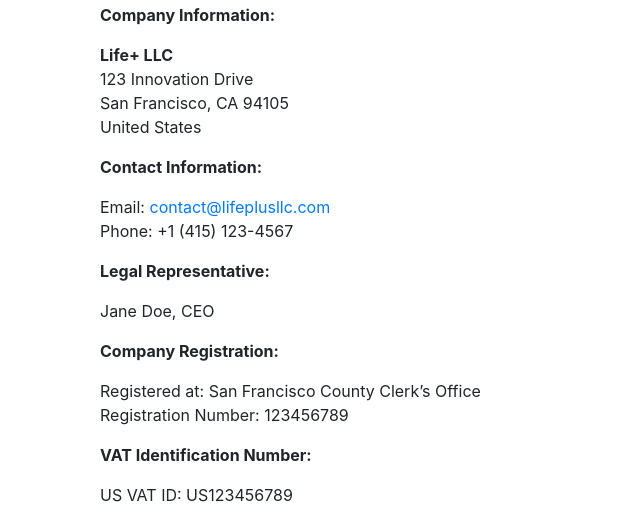
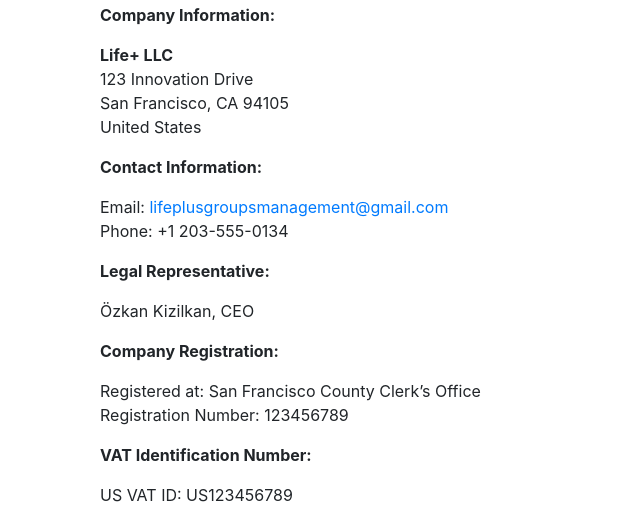
Before and after one commit to kzlkn/Django-Ecommerce-Life-, a Django app: page /imprint/ in a window 1280 px wide. Shown: the part 157-676 px from the top of the page, without its empty margins (0-640 px from the left). Run offline with Django 5.2, Linux system fonts and the light colour scheme; data comes from the database, SQL or seed files in the repository; both versions use the stored data as it was after the commit; some libraries are stand-ins or nearby versions.

Commit message:
last update

```diff
--- a/Ecommerceapp/shops/templates/shops/about_us.html
+++ b/Ecommerceapp/shops/templates/shops/about_us.html
@@ -35,8 +35,8 @@
             <h2 class="my-4">Contact Us</h2>
             <p>Have questions or need assistance? Our dedicated team is here to help. Feel free to reach out to us through the following channels:</p>
             <p>
-                <strong>Phone:</strong> +1 415-555-1234<br>
-                <strong>Email:</strong> <a href="">info@lifeplus.com</a><br>
+                <strong>Phone:</strong> +1 203-555-0134<br>
+                <strong>Email:</strong> <a href="">lifeplusgroupsmanagement@gmail.com</a><br>
                 <strong>Website:</strong> <a href="">www.lifeplus.com</a>
             </p>
         </div>
--- a/Ecommerceapp/shops/templates/shops/imprint.html
+++ b/Ecommerceapp/shops/templates/shops/imprint.html
@@ -19,11 +19,11 @@
     United States</p>
 
     <p><strong>Contact Information:</strong></p>
-    <p>Email: <a href="mailto:contact@lifeplusllc.com">contact@lifeplusllc.com</a><br>
-    Phone: +1 (415) 123-4567</p>
+    <p>Email: <a href="mailto:lifeplusgroupsmanagement@gmail.com">lifeplusgroupsmanagement@gmail.com</a><br>
+    Phone: +1 203-555-0134</p>
 
     <p><strong>Legal Representative:</strong></p>
-    <p>Jane Doe, CEO</p>
+    <p>Özkan Kizilkan, CEO</p>
 
     <p><strong>Company Registration:</strong></p>
     <p>Registered at: San Francisco County Clerk’s Office<br>
```
Also changed, not shown: PaypalAndDummyCard_testAccount.txt (renamed from Paypal_testAccount.txt, +9 -0 lines), Ecommerceapp/db.sqlite3.
